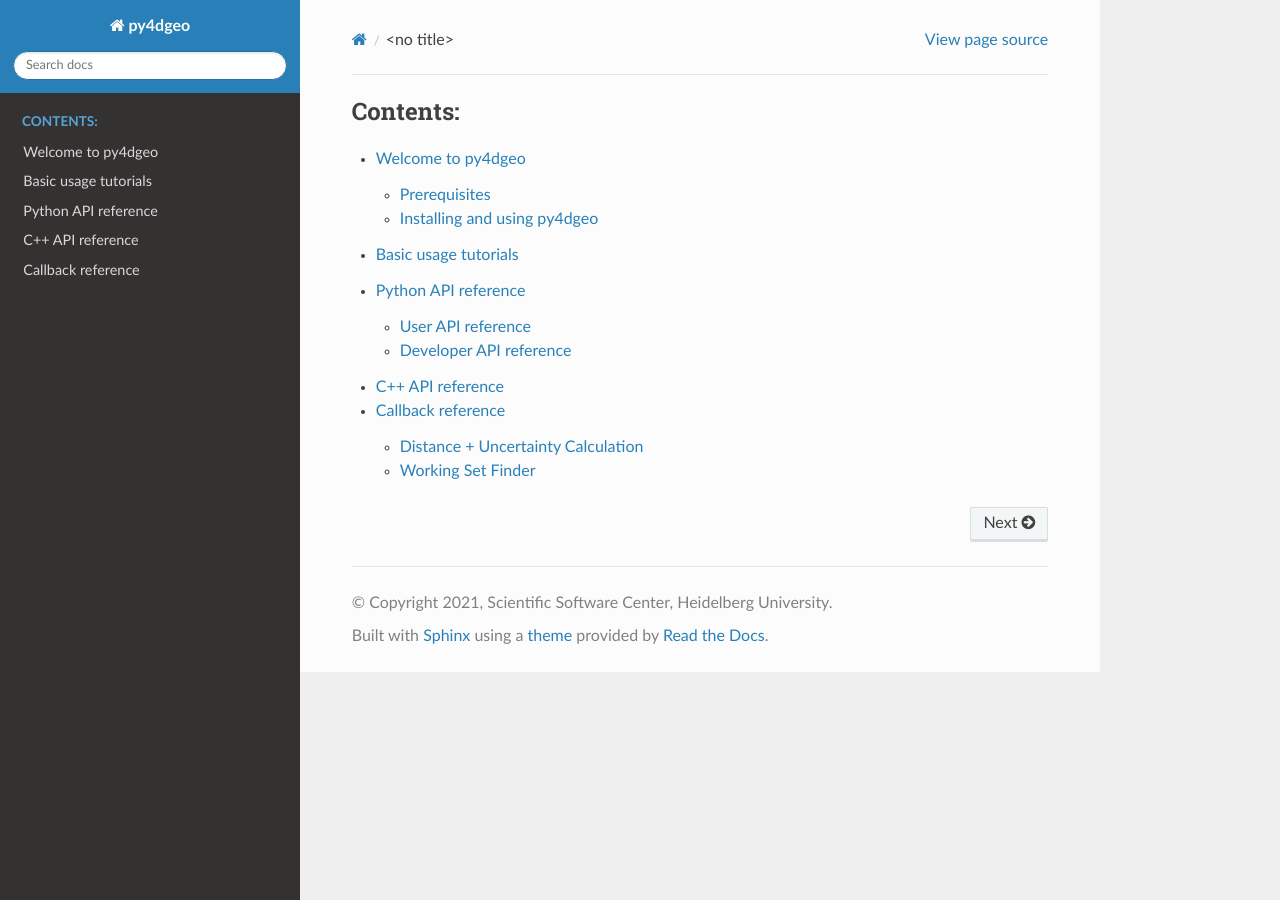
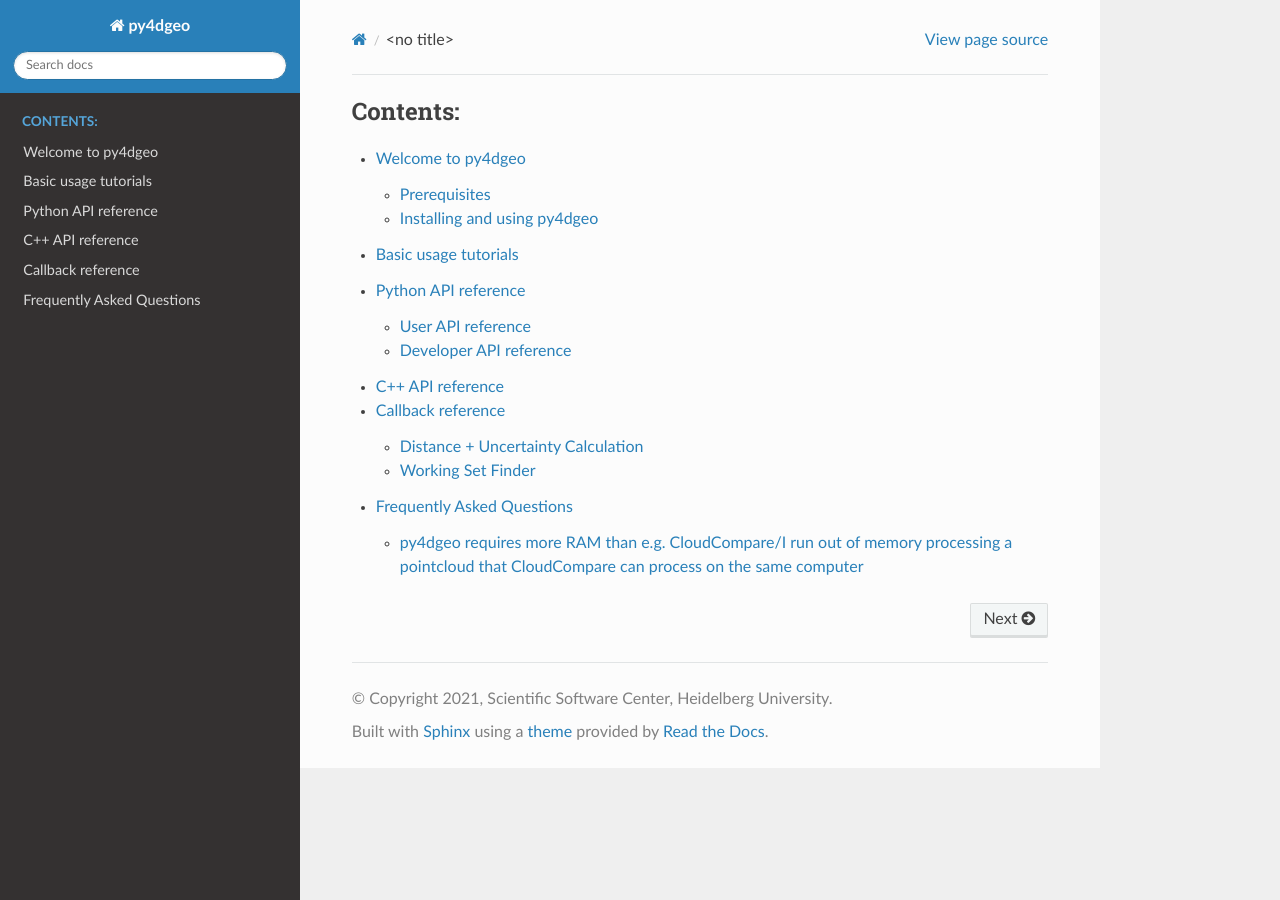
Before and after one commit to 3dgeo-heidelberg/py4dgeo, a Sphinx documentation site: the page built from doc/index.rst, in a window 1280 px wide. Built offline with Sphinx 7.4.7 and the Read the Docs theme 2.0.0, drawn with Linux system fonts in a browser that asks for light colours; pages that are not in the unit, such as notebooks, are missing from menus; some of the changed lines change nothing that is shown.

Commit message:
[skip ci] Add FAQ entry about DP stuff

```diff
--- /dev/null
+++ b/doc/faq.rst
@@ -0,0 +1,19 @@
+Frequently Asked Questions
+==========================
+
+py4dgeo requires more RAM than e.g. CloudCompare/I run out of memory processing a pointcloud that CloudCompare can process on the same computer
+-----------------------------------------------------------------------------------------------------------------------------------------------
+
+This might be related to a deliberate choice in the design of :code:`py4dgeo`:
+Point clouds are stored as double precision values (:code:`np.float64` or C++'s :code:`double`),
+while many other software packages that process point clouds (e.g. CloudCompare) go
+for a mixed precision approach, where the point cloud is stored in single precision
+and computational results (e.g. M3C2 distances) are represented in double precision.
+In order to store point clouds in single precision without significant loss of precision,
+they need to be correctly shifted close to the origin of the space and the resulting
+offset needs to be taken into account in a lot of computations. With :code:`py4dgeo`
+being an open system for users to develop their own algorithms, we felt that the risk
+of caveats related to this transformation process is quite high and therefore decided
+to choose the very robust (but memory-inefficient) method of storing point clouds in
+global coordinates as double precision values. Other than what was just explained,
+the design of the :code:`py4dgeo` library aims for maximum RAM efficiency.
--- a/doc/index.rst
+++ b/doc/index.rst
@@ -7,3 +7,4 @@
    pythonapi
    cppapi
    callbacks
+   faq
```
